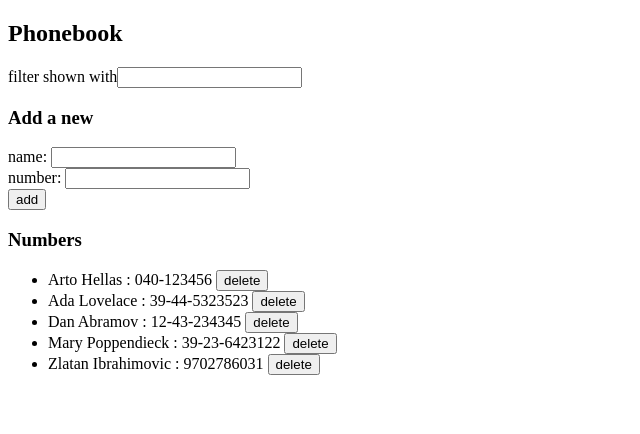
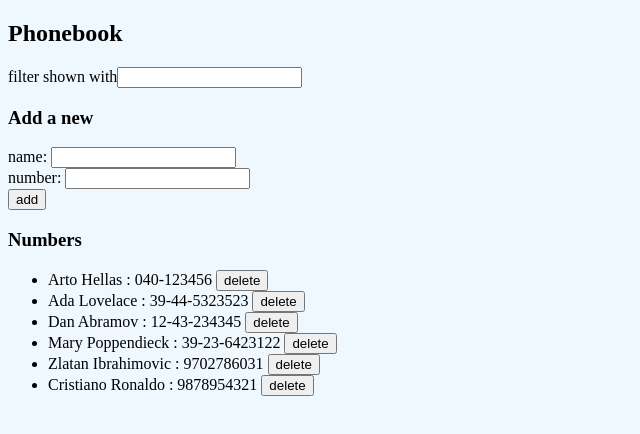
Before and after one commit to 1bsilver/fso, a React (Create React App) app in the folder part2/phonebook/: page / in a window 1280 px wide. Shown: the top 434 px of the page, without its empty margins (0-640 px from the left). Built offline with nearby package versions, Linux system fonts and the light colour scheme; data requests are answered from the project's data file.

Commit message:
Exercise 2.19-2.10
Added improved method for notifications.

```diff
--- a/part2/phonebook/db.json
+++ b/part2/phonebook/db.json
@@ -24,6 +24,11 @@
       "name": "Zlatan Ibrahimovic",
       "number": "9702786031",
       "id": 5
+    },
+    {
+      "name": "Cristiano Ronaldo",
+      "number": "9878954321",
+      "id": 6
     }
   ]
 }
--- a/part2/phonebook/src/App.js
+++ b/part2/phonebook/src/App.js
@@ -3,12 +3,15 @@ import Filter from "./components/Filter";
 import PersonForm from "./components/PersonForm";
 import Person from "./components/Person";
 import personServices from "./services/persons"
+import Notification from "./components/Notification"
 
 const App = () => {
   const [persons, setPersons] = useState([]);
   const [newName, setNewName] = useState("");
   const [newNumber, setNewNumber] = useState("");
   const [filter, setFilter] = useState("");
+  const [notif, setNotif] = useState(null);
+  const [col, setCol] = useState({});
 
   const names = persons.map((person) => person.name);
   const numbers = persons.map(person => person.number)
@@ -33,6 +36,19 @@ const App = () => {
           setPersons(persons.map(per => per.id !== Number(person.id) ? per : returnedPerson));
           setNewName("");
           setNewNumber("");
+          setNotif(`Succesfully updated the number of ${returnedPerson.name}`)
+          setCol({color:'green'})
+          setTimeout(()=> {
+            setNotif(null)
+          },2000)
+        })
+        .catch(error => {
+          console.log(error)
+          setNotif(`Information of ${person.name} has already been removed from the server`)
+          setCol({color:'red'})
+          setTimeout(()=> {
+            setNotif(null)
+          },2000)
         })
       }
     }
@@ -48,7 +64,11 @@ const App = () => {
           setPersons(persons.concat(returnedPerson));
           setNewName("");
           setNewNumber("");
-
+          setNotif(`Succesfully added ${returnedPerson.name}`)
+          setCol({color:'green'})
+          setTimeout(()=> {
+            setNotif(null)
+          },2000)
         })
     }
   };
@@ -72,11 +92,20 @@ const App = () => {
 
   const handleButton = (event) => {
     const id = event.target.value
+    const name= event.target.name
     console.log(id)
-    if(window.confirm(`Are you sure you want to delete ${event.target.name} from the record?`)) {
+    if(window.confirm(`Are you sure you want to delete ${name} from the record?`)) {
     personServices.remove(id)
     .then(test=> {
       setPersons(persons.filter(name=> name.id !== Number(id)))
+    })
+    .catch(error => {
+      console.log(error)
+      setNotif(`Information of ${name} has already been removed from the server`)
+      setCol({color:'red'})
+      setTimeout(()=> {
+        setNotif(null)
+      },2000)
     })
   }
   }
@@ -95,6 +124,8 @@ const App = () => {
   return (
     <div>
       <h2>Phonebook</h2>
+
+      <Notification message={notif} col={col} />
 
       <Filter filter={filter} handleFilter={handleFilter} />
 
--- /dev/null
+++ b/part2/phonebook/src/components/Notification.js
@@ -0,0 +1,12 @@
+import React from "react"
+
+const Notification = ({message,col}) => {
+    if (message === null)
+        return null;
+
+    return (<div style={col} className="notif">
+        {message}
+    </div>)
+}
+
+export default Notification;
--- /dev/null
+++ b/part2/phonebook/src/index.css
@@ -0,0 +1,14 @@
+
+.notif {
+    font-size: 20px;
+    background: lightgrey;
+    padding: 10px;
+    margin-bottom: 10px;
+    text-align: center;
+    border-style: double;
+    border-radius: 5px;
+}
+
+body {
+    background-color:aliceblue;
+}
--- a/part2/phonebook/src/index.js
+++ b/part2/phonebook/src/index.js
@@ -1,6 +1,7 @@
 import React from 'react'
 import ReactDOM from 'react-dom'
 import App from './App'
+import './index.css'
 
 
 ReactDOM.render(
```
